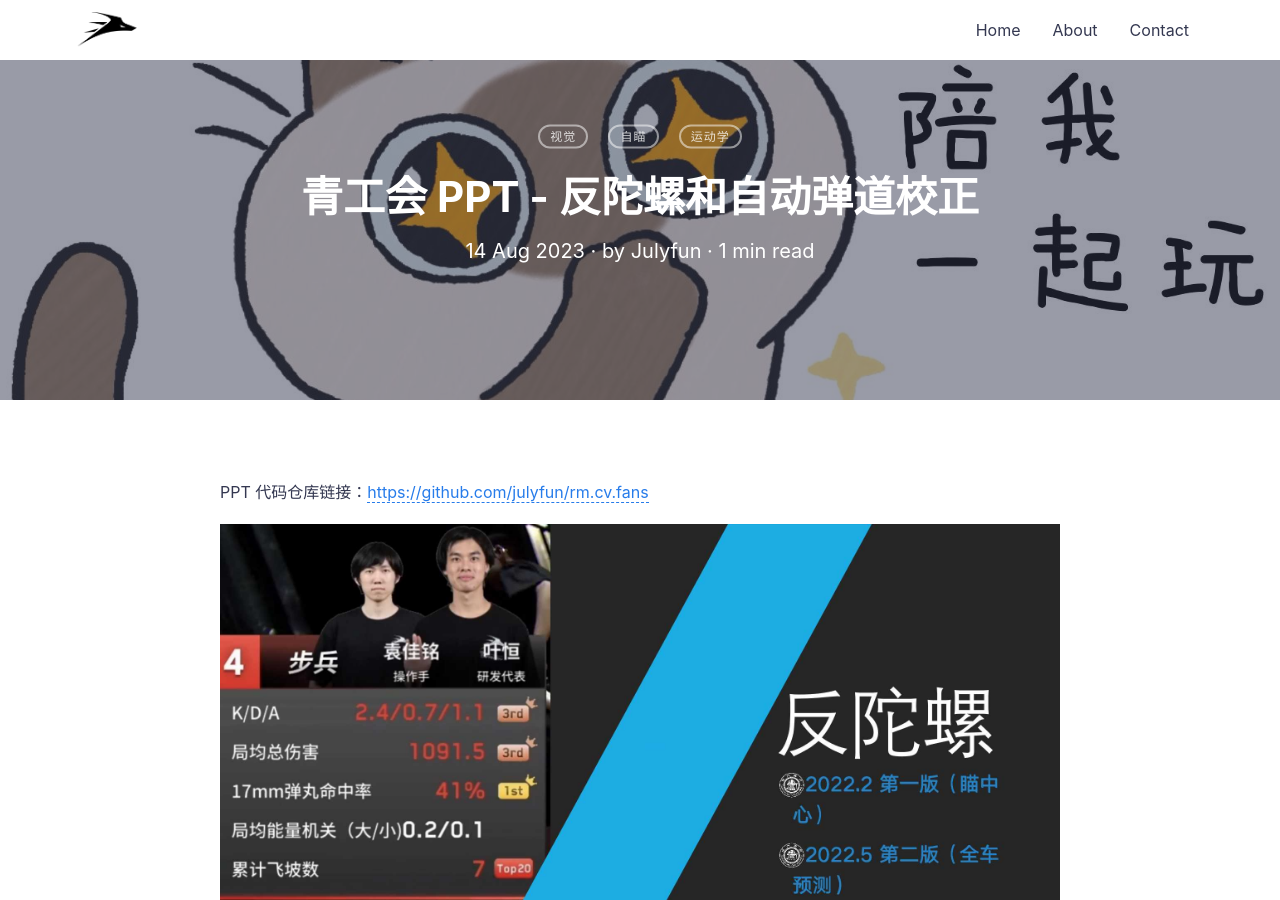
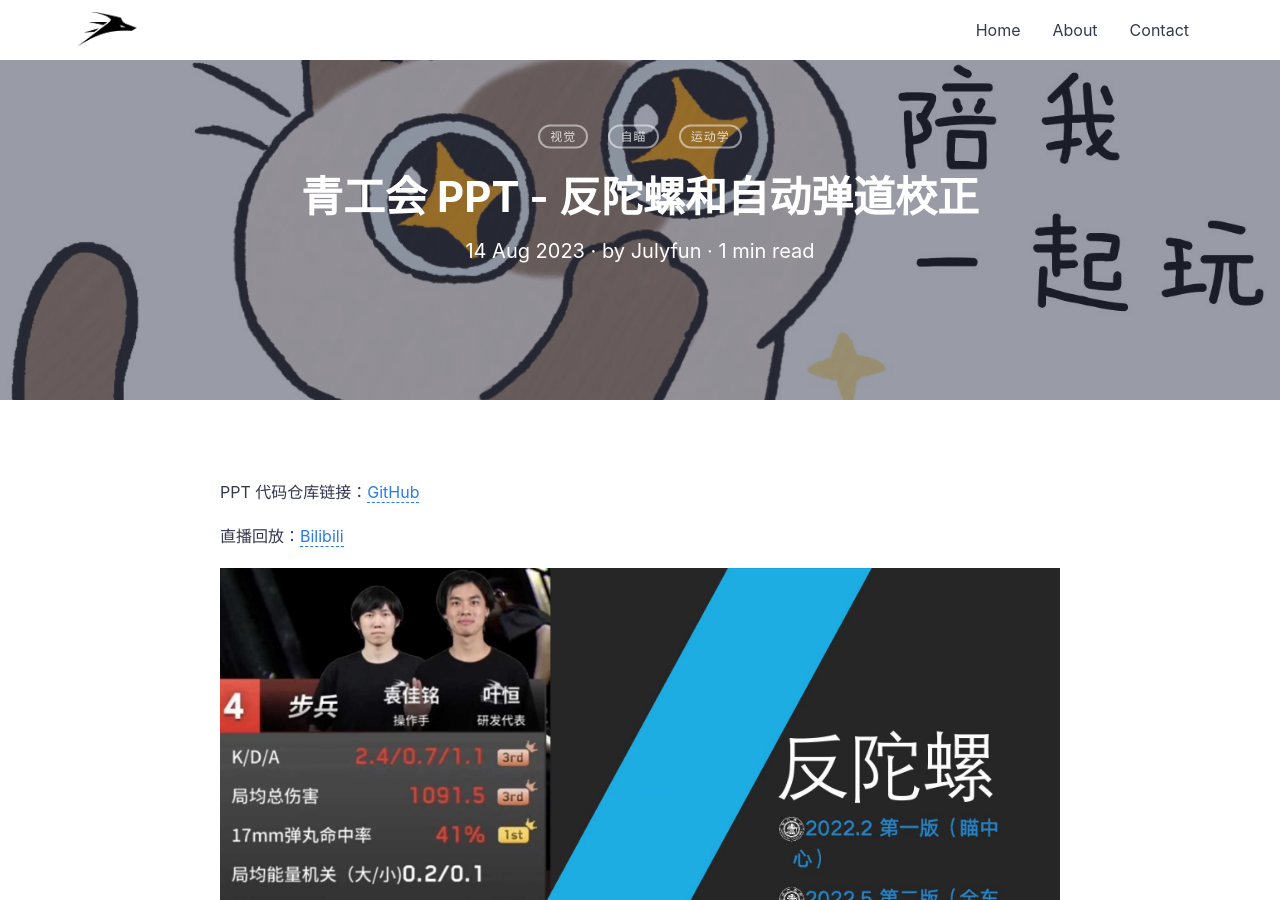
Before and after one commit to SJTU-RoboMaster-Team/SJTU-RoboMaster-Team.github.io, a Jekyll site: the page built from _posts/2023-08-14-antitop.md, in a window 1280 px wide and 900 px high. Built offline with Jekyll 4.4.1, drawn with Linux system fonts in a browser that asks for light colours; nearby versions of some CDN libraries; comment, search, counter and statistics services are not loaded.

Commit message:
just commit

```diff
--- a/_posts/2023-08-14-antitop.md
+++ b/_posts/2023-08-14-antitop.md
@@ -5,7 +5,9 @@ categories: [视觉, 自瞄, 运动学]
 author: Julyfun
 ---
 
-PPT 代码仓库链接：[https://github.com/julyfun/rm.cv.fans](https://github.com/julyfun/rm.cv.fans)
+PPT 代码仓库链接：[GitHub](https://github.com/julyfun/rm.cv.fans)
+
+直播回放：[Bilibili](https://www.bilibili.com/video/BV1vX4y1W7U7/)
 
 ![](/assets/2023-08-17-antitop/Slide1.jpg)
 
```
